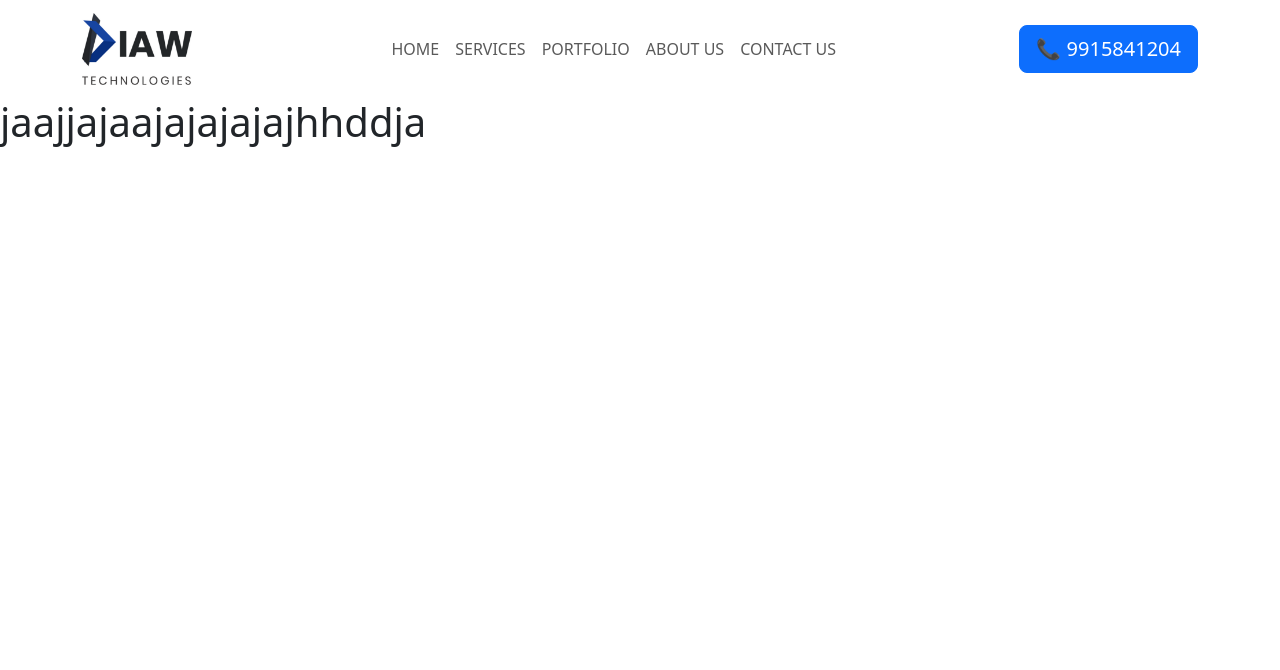
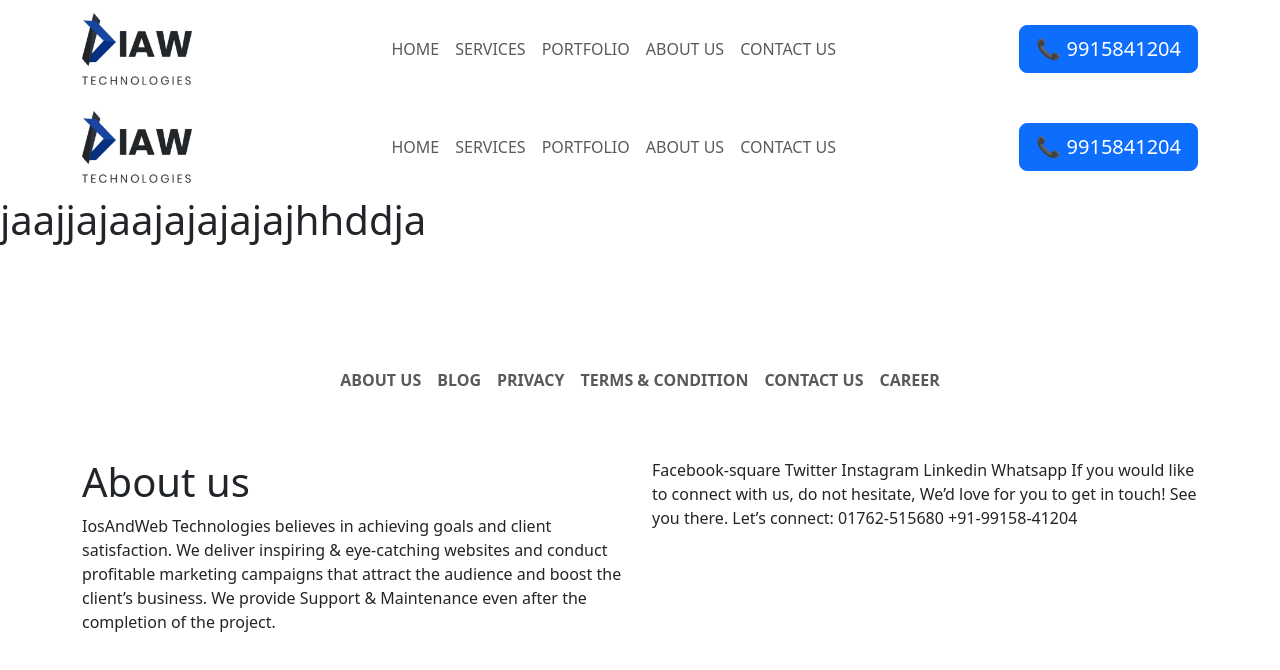
Before and after one commit to Jatin-dev12/sehgal, a React (Create React App) app: page /About in a window 1280 px wide. Shown: the top 670 px of the page. Built offline with nearby package versions, Linux system fonts and the light colour scheme.

Commit message:
footer will be added

```diff
--- a/src/App.css
+++ b/src/App.css
@@ -130,3 +130,23 @@
     vertical-align: middle;
     width: 100%;
 }
+.footer{
+    margin: 50px;
+    text-transform: uppercase;
+    text-align: center;
+    align-content: center;
+    font-weight: 800;
+
+}
+
+.navbar-expand .navbar-nav{
+    text-align: center;
+    font-weight: 700;
+
+}
+.foot{
+
+    padding: 50px;
+
+
+}
--- a/src/Layout.js
+++ b/src/Layout.js
@@ -1,31 +1,15 @@
 import React from "react";
 import { Outlet, } from "react-router-dom";
+import Header from "./componets/Header";
+import Footer from "./componets/footer";
 
 
 const Layout = () => {
   return (
     <>
-         {/* <nav>
-        <ul>
-          <li>
-            <Link to="/sonimam">Home</Link>
-          </li>
-          <li>
-            <Link to="/services">Services</Link>
-          </li>
-          <li>
-            <Link to="/portfolio">Portfolio</Link>
-          </li>
-          <li>
-            <Link to="/ about us">About Us</Link>
-          </li>
-          <li>
-            <Link to="/">Contact Us</Link>
-          </li>
-        </ul>
-      </nav> */}
-
+      <Header/>
       <Outlet />
+      <Footer/>
     </>
   )
 };
--- /dev/null
+++ b/src/componets/footer.js
@@ -0,0 +1,73 @@
+import React from 'react'
+import Nav from 'react-bootstrap/Nav';
+import Navbar from 'react-bootstrap/Navbar';
+import Container from 'react-bootstrap/Container';
+import Row from 'react-bootstrap/Row';
+import Col from 'react-bootstrap/Col'
+
+
+
+
+function footer() {
+  return (
+    <div className='foot'>
+
+       <Navbar className='footer'>
+    <Container >
+           <Navbar.Toggle aria-controls="basic-navbar-nav" />
+             <Navbar.Collapse id="basic-navbar-nav">
+                <Nav >
+
+                   <Nav.Link href="*">About Us</Nav.Link>
+                   <Nav.Link href="*">Blog</Nav.Link>
+                   <Nav.Link href="*">Privacy </Nav.Link>
+                   <Nav.Link href="*">Terms & Condition</Nav.Link>
+                   <Nav.Link href="*">Contact Us</Nav.Link>
+                   <Nav.Link href="*">Career</Nav.Link>
+
+              </Nav>
+
+
+      </Navbar.Collapse>
+    </Container>
+  </ Navbar>
+
+  <Container>
+      <Row>
+        <Col>
+            <h1> About us</h1>
+            <p>IosAndWeb Technologies believes in achieving goals and client satisfaction. We deliver inspiring & eye-catching websites and conduct profitable marketing campaigns that attract the audience and boost the client’s business. We provide Support & Maintenance even after the completion of the project.</p>
+
+
+
+        </Col>
+        <Col>
+           <p>
+
+Facebook-square
+Twitter
+Instagram
+Linkedin
+Whatsapp
+If you would like to connect with us, do not hesitate,
+
+We’d love for you to get in touch! See you there.
+
+Let’s connect: 01762-515680  +91-99158-41204
+           </p>
+
+
+
+        </Col>
+      </Row>
+
+  </Container>
+
+
+
+
+    </div>
+  )
+}
+
+export default footer
--- a/src/componets/sonimam.js
+++ b/src/componets/sonimam.js
@@ -14,7 +14,7 @@ import sj from './images/4-min.png';
 import jsj from './images/logo192.png';
 import web from './images/nn.jpg';
 import rr from './images/rr.jpg';
-import Header from './Header';
+// import Header from './Header';
 import i from './images/i.png';
 import ii from './images/ii.png';
 import iii from './images/iii.png';
@@ -35,7 +35,7 @@ import top from './images/top.png'
 function Sonimam() {
   return (
     <>
-    <Header/>
+    {/* <Header/> */}
       <Carousel pause="hoverfalse">
         <Carousel.Item interval={1000}>
           <img
@@ -231,6 +231,8 @@ Software Development Manager</p>
 
            </Container>
 
+
+
     </>
   );
 }
```
Also changed, not shown: src/App.js (+7 -0 lines).
